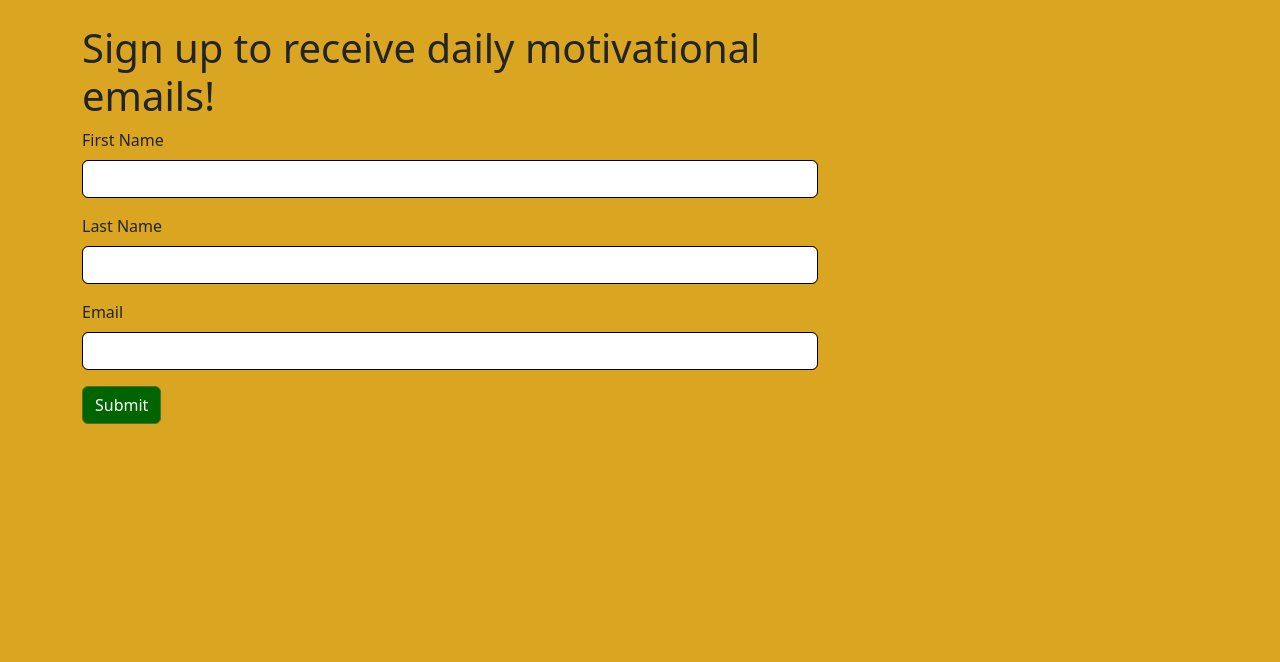
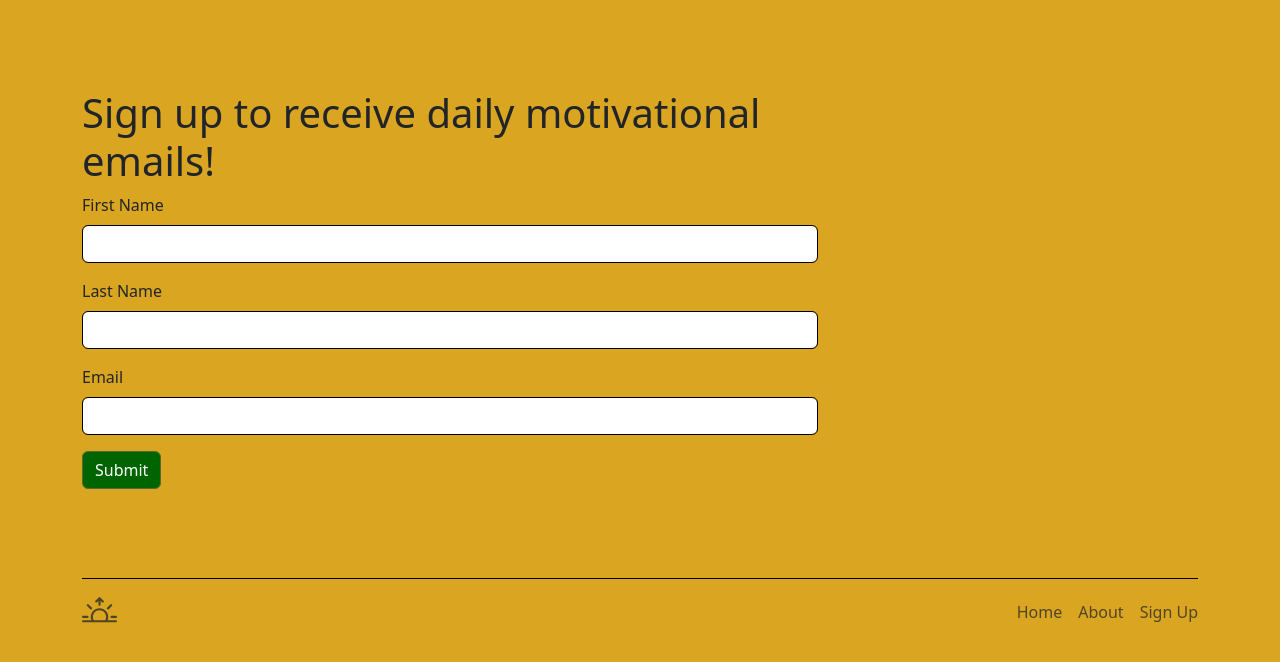
Before and after one commit to rrrraghav/motivational-quotes, a Flask app: page /signup in a window 1280 px wide. Shown: the part 73-735 px from the top of the page. Run offline with Flask 3, Linux system fonts and the light colour scheme; parts of the project's set-up code (start-up, migrations or seed data) failed here and were passed over; some libraries are stand-ins or nearby versions.

Commit message:
form.html

```diff
--- a/templates/form.html
+++ b/templates/form.html
@@ -3,6 +3,7 @@
 {% block title %}Sign Up{% endblock %}
 
 {% block content %}
+<div class="b-example-divider-form"></div>
 <div class="container">
   <div class="row">
     <div class="col-sm-12 col-md-8">
@@ -11,5 +12,22 @@
     </div>
   </div>
 </div>
+<div class="b-example-divider-form"></div>
+<div class="container">
+  <footer class="d-flex flex-wrap justify-content-between align-items-center py-3 my-4 border-top">
+    <div class="col-md-4 d-flex align-items-center">
+      <a href="/" class="mb-3 me-2 mb-md-0 text-body-secondary text-decoration-none lh-1">
+        <svg xmlns="http://www.w3.org/2000/svg" width="35" height="35" fill="currentColor" class="bi bi-sunrise" viewBox="0 0 16 16">
+  <path d="M7.646 1.146a.5.5 0 0 1 .708 0l1.5 1.5a.5.5 0 0 1-.708.708L8.5 2.707V4.5a.5.5 0 0 1-1 0V2.707l-.646.647a.5.5 0 1 1-.708-.708l1.5-1.5zM2.343 4.343a.5.5 0 0 1 .707 0l1.414 1.414a.5.5 0 0 1-.707.707L2.343 5.05a.5.5 0 0 1 0-.707zm11.314 0a.5.5 0 0 1 0 .707l-1.414 1.414a.5.5 0 1 1-.707-.707l1.414-1.414a.5.5 0 0 1 .707 0zM8 7a3 3 0 0 1 2.599 4.5H5.4A3 3 0 0 1 8 7zm3.71 4.5a4 4 0 1 0-7.418 0H.499a.5.5 0 0 0 0 1h15a.5.5 0 0 0 0-1h-3.79zM0 10a.5.5 0 0 1 .5-.5h2a.5.5 0 0 1 0 1h-2A.5.5 0 0 1 0 10zm13 0a.5.5 0 0 1 .5-.5h2a.5.5 0 0 1 0 1h-2a.5.5 0 0 1-.5-.5z"/>
+</svg>
+      </a>
+    </div>
 
+    <ul class="nav col-md-4 justify-content-end list-unstyled d-flex">
+      <li class="ms-3"><a class="text-body-secondary" href="{{ url_for('home') }}">Home</a></li>
+      <li class="ms-3"><a class="text-body-secondary" href="{{ url_for('about') }}">About</a></li>
+      <li class="ms-3"><a class="text-body-secondary" href="{{ url_for('mailing_list') }}">Sign Up</a></li>
+    </ul>
+  </footer>
+</div>
 {% endblock %}
```
